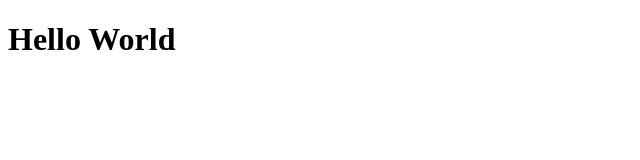
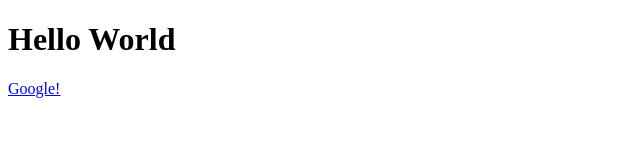
Before and after one commit to jacka55-1629446/jacka55-1629446.github.io, a plain HTML site: page index.html in a window 1280 px wide. Shown: the full height of the page, 0-640 px from the left. Drawn offline with Linux system fonts and the light colour scheme.

Commit message:
Add files via upload

```diff
--- a/index.html
+++ b/index.html
@@ -5,5 +5,6 @@
     </head>
     <body>
         <h1>Hello World</h1>
+        <a href="https://www.google.com/">Google!</a>
     </body>
 </html>
```
